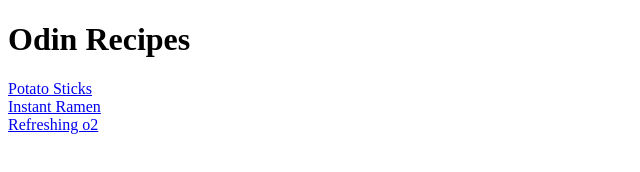
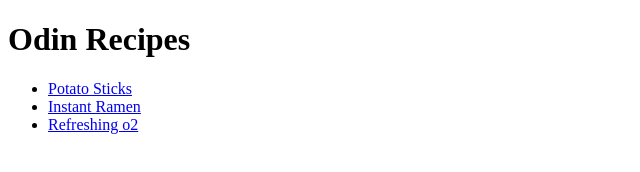
Before and after one commit to Kavell-I/odin-recipes, a plain HTML site: page index.html in a window 1280 px wide. Shown: the whole page, without its empty margins (0-640 px from the left). Drawn offline with Linux system fonts and the light colour scheme.

Commit message:
changed index page from div to an unordered list

```diff
--- a/index.html
+++ b/index.html
@@ -6,10 +6,12 @@
 </head>
 <body>
     <h1>Odin Recipes</h1>
-    <a href="./recipes/potato-sticks.html">Potato Sticks</a>
-    <div>
-    <a href="./recipes/instant-ramen.html">Instant Ramen</a>
-    </div>
-    <a href="./recipes/air.html">Refreshing o2</a>
+    <ul>
+   <li> <a href="./recipes/potato-sticks.html">Potato Sticks</a></li>
+
+    <li><a href="./recipes/instant-ramen.html">Instant Ramen</a></li>
+
+    <li><a href="./recipes/air.html">Refreshing o2</a></li>
+    </ul>
 </body>
 </html>
```
